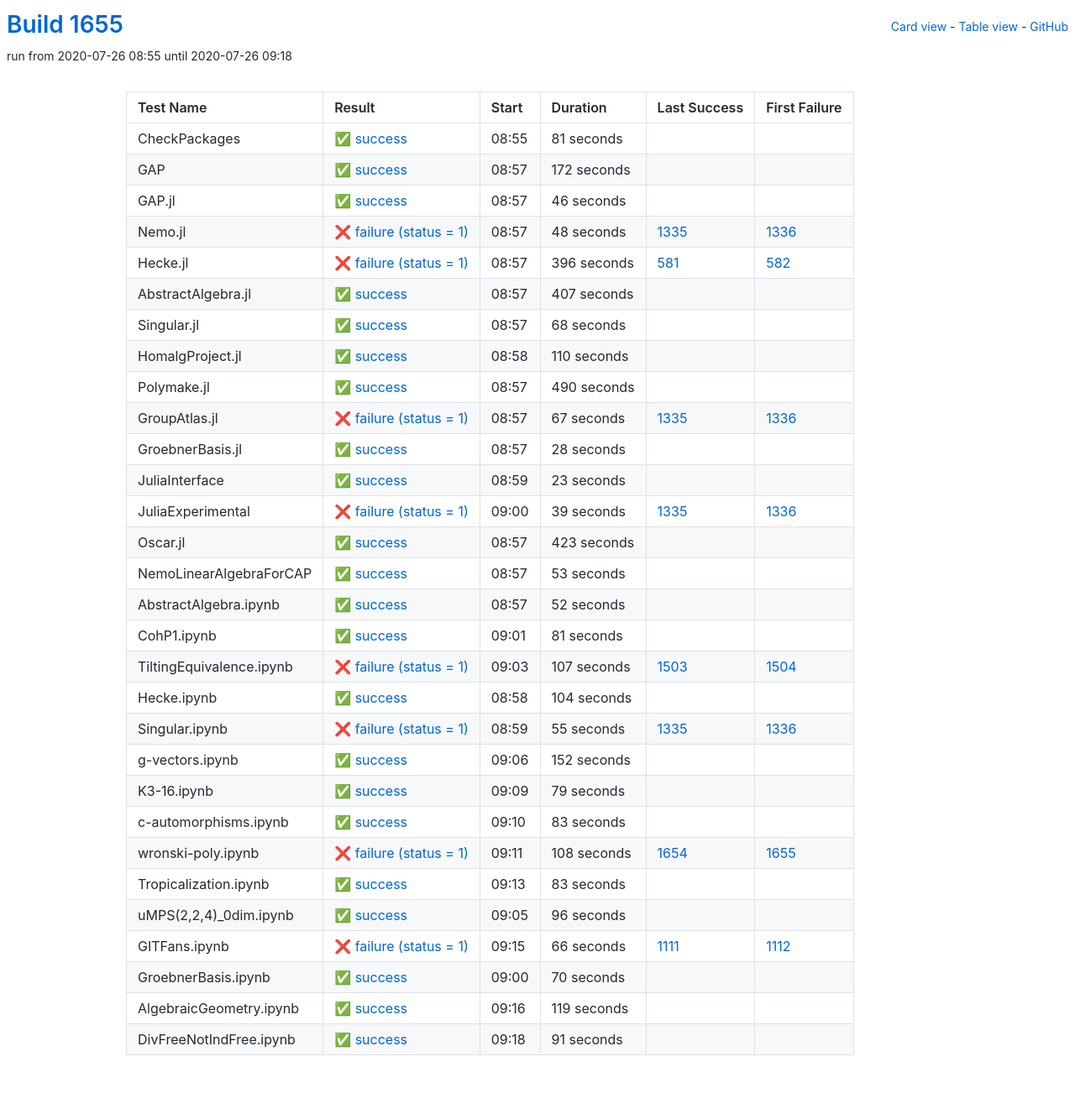
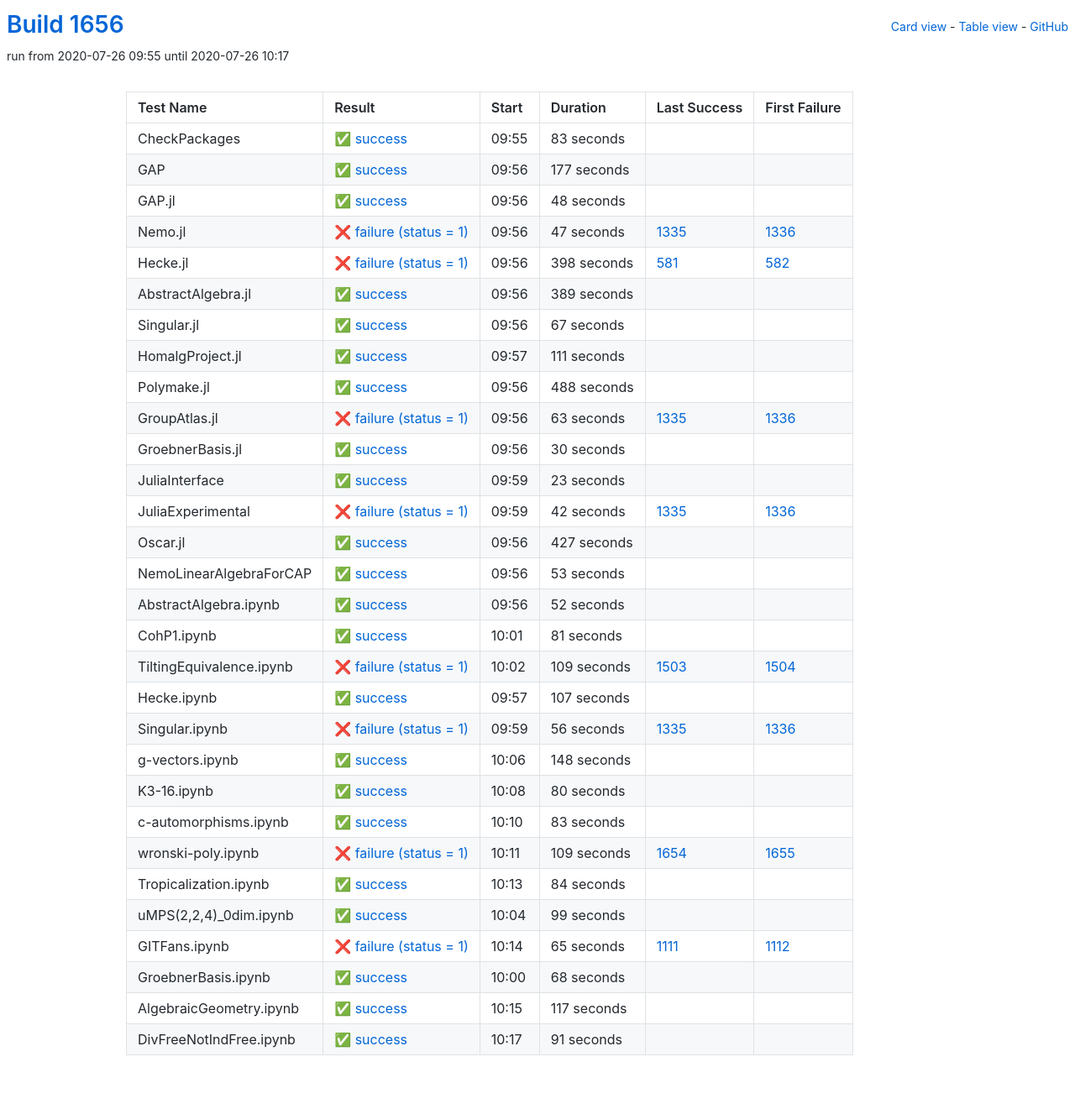
Before and after one commit to oscar-system/oscar-ci-status-1.4, a Jekyll site: the page built from table.html, in a window 1280 px wide. Shown: the whole page at 84% size. Built offline with Jekyll 4.4.1, drawn with Linux system fonts in a browser that asks for light colours.

Commit message:
Build #1656

```diff
--- a/_data/ci.yml
+++ b/_data/ci.yml
@@ -1,6 +1,6 @@
 ---
-build: 1655
-build_url: https://oscarci.mathematik.uni-kl.de/job/oscar-julia-1.4/1655/
+build: 1656
+build_url: https://oscarci.mathematik.uni-kl.de/job/oscar-julia-1.4/1656/
 job: oscar-julia-1.4
 organization: oscar-system
 repo: oscar-ci-status-1.4
@@ -8,140 +8,140 @@ repourl: https://github.com/oscar-system/oscar-ci-status-1.4
 tests:
 - name: CheckPackages
   id: checkpackages
-  log: https://oscarci.mathematik.uni-kl.de/job/oscar-julia-1.4/1655/artifact/logs/build-1655/CheckPackages.log
-  start: 2020-07-26 08:55
+  log: https://oscarci.mathematik.uni-kl.de/job/oscar-julia-1.4/1656/artifact/logs/build-1656/CheckPackages.log
+  start: 2020-07-26 09:55
   success: true
   exitcode: 0
   status: success
-  duration: 81
+  duration: 83
   last_success: false
   last_success_url:
   first_failure: false
   first_failure_url:
 - name: GAP
   id: gap
-  log: https://oscarci.mathematik.uni-kl.de/job/oscar-julia-1.4/1655/artifact/logs/build-1655/GAP.log
-  start: 2020-07-26 08:57
+  log: https://oscarci.mathematik.uni-kl.de/job/oscar-julia-1.4/1656/artifact/logs/build-1656/GAP.log
+  start: 2020-07-26 09:56
   success: true
   exitcode: 0
   status: success
-  duration: 172
+  duration: 177
   last_success: false
   last_success_url:
   first_failure: false
   first_failure_url:
 - name: GAP.jl
   id: gap-jl
-  log: https://oscarci.mathematik.uni-kl.de/job/oscar-julia-1.4/1655/artifact/logs/build-1655/GAP.jl.log
-  start: 2020-07-26 08:57
+  log: https://oscarci.mathematik.uni-kl.de/job/oscar-julia-1.4/1656/artifact/logs/build-1656/GAP.jl.log
+  start: 2020-07-26 09:56
   success: true
   exitcode: 0
   status: success
-  duration: 46
+  duration: 48
   last_success: false
   last_success_url:
   first_failure: false
   first_failure_url:
 - name: Nemo.jl
   id: nemo-jl
-  log: https://oscarci.mathematik.uni-kl.de/job/oscar-julia-1.4/1655/artifact/logs/build-1655/Nemo.jl.log
-  start: 2020-07-26 08:57
+  log: https://oscarci.mathematik.uni-kl.de/job/oscar-julia-1.4/1656/artifact/logs/build-1656/Nemo.jl.log
+  start: 2020-07-26 09:56
   success: false
   exitcode: 1
   status: failure
-  duration: 48
+  duration: 47
   last_success: 1335
   last_success_url: https://oscarci.mathematik.uni-kl.de/job/oscar-julia-1.4/1335/
   first_failure: 1336
   first_failure_url: https://oscarci.mathematik.uni-kl.de/job/oscar-julia-1.4/1336/
 - name: Hecke.jl
   id: hecke-jl
-  log: https://oscarci.mathematik.uni-kl.de/job/oscar-julia-1.4/1655/artifact/logs/build-1655/Hecke.jl.log
-  start: 2020-07-26 08:57
+  log: https://oscarci.mathematik.uni-kl.de/job/oscar-julia-1.4/1656/artifact/logs/build-1656/Hecke.jl.log
+  start: 2020-07-26 09:56
   success: false
   exitcode: 1
   status: failure
-  duration: 396
+  duration: 398
   last_success: 581
   last_success_url: https://oscarci.mathematik.uni-kl.de/job/oscar-julia-1.4/581/
   first_failure: 582
   first_failure_url: https://oscarci.mathematik.uni-kl.de/job/oscar-julia-1.4/582/
 - name: AbstractAlgebra.jl
   id: abstractalgebra-jl
-  log: https://oscarci.mathematik.uni-kl.de/job/oscar-julia-1.4/1655/artifact/logs/build-1655/AbstractAlgebra.jl.log
-  start: 2020-07-26 08:57
+  log: https://oscarci.mathematik.uni-kl.de/job/oscar-julia-1.4/1656/artifact/logs/build-1656/AbstractAlgebra.jl.log
+  start: 2020-07-26 09:56
   success: true
   exitcode: 0
   status: success
-  duration: 407
+  duration: 389
   last_success: false
   last_success_url:
   first_failure: false
   first_failure_url:
 - name: Singular.jl
   id: singular-jl
-  log: https://oscarci.mathematik.uni-kl.de/job/oscar-julia-1.4/1655/artifact/logs/build-1655/Singular.jl.log
-  start: 2020-07-26 08:57
+  log: https://oscarci.mathematik.uni-kl.de/job/oscar-julia-1.4/1656/artifact/logs/build-1656/Singular.jl.log
+  start: 2020-07-26 09:56
   success: true
   exitcode: 0
   status: success
-  duration: 68
+  duration: 67
   last_success: false
   last_success_url:
   first_failure: false
   first_failure_url:
 - name: HomalgProject.jl
   id: homalgproject-jl
-  log: https://oscarci.mathematik.uni-kl.de/job/oscar-julia-1.4/1655/artifact/logs/build-1655/HomalgProject.jl.log
-  start: 2020-07-26 08:58
+  log: https://oscarci.mathematik.uni-kl.de/job/oscar-julia-1.4/1656/artifact/logs/build-1656/HomalgProject.jl.log
+  start: 2020-07-26 09:57
   success: true
   exitcode: 0
   status: success
-  duration: 110
+  duration: 111
   last_success: false
   last_success_url:
   first_failure: false
   first_failure_url:
 - name: Polymake.jl
   id: polymake-jl
-  log: https://oscarci.mathematik.uni-kl.de/job/oscar-julia-1.4/1655/artifact/logs/build-1655/Polymake.jl.log
-  start: 2020-07-26 08:57
+  log: https://oscarci.mathematik.uni-kl.de/job/oscar-julia-1.4/1656/artifact/logs/build-1656/Polymake.jl.log
+  start: 2020-07-26 09:56
   success: true
   exitcode: 0
   status: success
-  duration: 490
+  duration: 488
   last_success: false
   last_success_url:
   first_failure: false
   first_failure_url:
 - name: GroupAtlas.jl
   id: groupatlas-jl
-  log: https://oscarci.mathematik.uni-kl.de/job/oscar-julia-1.4/1655/artifact/logs/build-1655/GroupAtlas.jl.log
-  start: 2020-07-26 08:57
+  log: https://oscarci.mathematik.uni-kl.de/job/oscar-julia-1.4/1656/artifact/logs/build-1656/GroupAtlas.jl.log
+  start: 2020-07-26 09:56
   success: false
   exitcode: 1
   status: failure
-  duration: 67
+  duration: 63
   last_success: 1335
   last_success_url: https://oscarci.mathematik.uni-kl.de/job/oscar-julia-1.4/1335/
   first_failure: 1336
   first_failure_url: https://oscarci.mathematik.uni-kl.de/job/oscar-julia-1.4/1336/
 - name: GroebnerBasis.jl
   id: groebnerbasis-jl
-  log: https://oscarci.mathematik.uni-kl.de/job/oscar-julia-1.4/1655/artifact/logs/build-1655/GroebnerBasis.jl.log
-  start: 2020-07-26 08:57
+  log: https://oscarci.mathematik.uni-kl.de/job/oscar-julia-1.4/1656/artifact/logs/build-1656/GroebnerBasis.jl.log
+  start: 2020-07-26 09:56
   success: true
   exitcode: 0
   status: success
-  duration: 28
+  duration: 30
   last_success: false
   last_success_url:
   first_failure: false
   first_failure_url:
 - name: JuliaInterface
   id: juliainterface
-  log: https://oscarci.mathematik.uni-kl.de/job/oscar-julia-1.4/1655/artifact/logs/build-1655/JuliaInterface.log
-  start: 2020-07-26 08:59
+  log: https://oscarci.mathematik.uni-kl.de/job/oscar-julia-1.4/1656/artifact/logs/build-1656/JuliaInterface.log
+  start: 2020-07-26 09:59
   success: true
   exitcode: 0
   status: success
@@ -152,32 +152,32 @@ tests:
   first_failure_url:
 - name: JuliaExperimental
   id: juliaexperimental
-  log: https://oscarci.mathematik.uni-kl.de/job/oscar-julia-1.4/1655/artifact/logs/build-1655/JuliaExperimental.log
-  start: 2020-07-26 09:00
+  log: https://oscarci.mathematik.uni-kl.de/job/oscar-julia-1.4/1656/artifact/logs/build-1656/JuliaExperimental.log
+  start: 2020-07-26 09:59
   success: false
   exitcode: 1
   status: failure
-  duration: 39
+  duration: 42
   last_success: 1335
   last_success_url: https://oscarci.mathematik.uni-kl.de/job/oscar-julia-1.4/1335/
   first_failure: 1336
   first_failure_url: https://oscarci.mathematik.uni-kl.de/job/oscar-julia-1.4/1336/
 - name: Oscar.jl
   id: oscar-jl
-  log: https://oscarci.mathematik.uni-kl.de/job/oscar-julia-1.4/1655/artifact/logs/build-1655/Oscar.jl.log
-  start: 2020-07-26 08:57
+  log: https://oscarci.mathematik.uni-kl.de/job/oscar-julia-1.4/1656/artifact/logs/build-1656/Oscar.jl.log
+  start: 2020-07-26 09:56
   success: true
   exitcode: 0
   status: success
-  duration: 423
+  duration: 427
   last_success: false
   last_success_url:
   first_failure: false
   first_failure_url:
 - name: NemoLinearAlgebraForCAP
   id: nemolinearalgebraforcap
-  log: https://oscarci.mathematik.uni-kl.de/job/oscar-julia-1.4/1655/artifact/logs/build-1655/NemoLinearAlgebraForCAP.log
-  start: 2020-07-26 08:57
+  log: https://oscarci.mathematik.uni-kl.de/job/oscar-julia-1.4/1656/artifact/logs/build-1656/NemoLinearAlgebraForCAP.log
+  start: 2020-07-26 09:56
   success: true
   exitcode: 0
   status: success
@@ -188,8 +188,8 @@ tests:
   first_failure_url:
 - name: AbstractAlgebra.ipynb
   id: abstractalgebra-ipynb
-  log: https://oscarci.mathematik.uni-kl.de/job/oscar-julia-1.4/1655/artifact/logs/build-1655/AbstractAlgebra.ipynb.log
-  start: 2020-07-26 08:57
+  log: https://oscarci.mathematik.uni-kl.de/job/oscar-julia-1.4/1656/artifact/logs/build-1656/AbstractAlgebra.ipynb.log
+  start: 2020-07-26 09:56
   success: true
   exitcode: 0
   status: success
@@ -200,8 +200,8 @@ tests:
   first_failure_url:
 - name: CohP1.ipynb
   id: cohp1-ipynb
-  log: https://oscarci.mathematik.uni-kl.de/job/oscar-julia-1.4/1655/artifact/logs/build-1655/CohP1.ipynb.log
-  start: 2020-07-26 09:01
+  log: https://oscarci.mathematik.uni-kl.de/job/oscar-julia-1.4/1656/artifact/logs/build-1656/CohP1.ipynb.log
+  start: 2020-07-26 10:01
   success: true
   exitcode: 0
   status: success
@@ -212,68 +212,68 @@ tests:
   first_failure_url:
 - name: TiltingEquivalence.ipynb
   id: tiltingequivalence-ipynb
-  log: https://oscarci.mathematik.uni-kl.de/job/oscar-julia-1.4/1655/artifact/logs/build-1655/TiltingEquivalence.ipynb.log
-  start: 2020-07-26 09:03
+  log: https://oscarci.mathematik.uni-kl.de/job/oscar-julia-1.4/1656/artifact/logs/build-1656/TiltingEquivalence.ipynb.log
+  start: 2020-07-26 10:02
   success: false
   exitcode: 1
   status: failure
-  duration: 107
+  duration: 109
   last_success: 1503
   last_success_url: https://oscarci.mathematik.uni-kl.de/job/oscar-julia-1.4/1503/
   first_failure: 1504
   first_failure_url: https://oscarci.mathematik.uni-kl.de/job/oscar-julia-1.4/1504/
 - name: Hecke.ipynb
   id: hecke-ipynb
-  log: https://oscarci.mathematik.uni-kl.de/job/oscar-julia-1.4/1655/artifact/logs/build-1655/Hecke.ipynb.log
-  start: 2020-07-26 08:58
+  log: https://oscarci.mathematik.uni-kl.de/job/oscar-julia-1.4/1656/artifact/logs/build-1656/Hecke.ipynb.log
+  start: 2020-07-26 09:57
   success: true
   exitcode: 0
   status: success
-  duration: 104
+  duration: 107
   last_success: false
   last_success_url:
   first_failure: false
   first_failure_url:
 - name: Singular.ipynb
   id: singular-ipynb
-  log: https://oscarci.mathematik.uni-kl.de/job/oscar-julia-1.4/1655/artifact/logs/build-1655/Singular.ipynb.log
-  start: 2020-07-26 08:59
+  log: https://oscarci.mathematik.uni-kl.de/job/oscar-julia-1.4/1656/artifact/logs/build-1656/Singular.ipynb.log
+  start: 2020-07-26 09:59
   success: false
   exitcode: 1
   status: failure
-  duration: 55
+  duration: 56
   last_success: 1335
   last_success_url: https://oscarci.mathematik.uni-kl.de/job/oscar-julia-1.4/1335/
   first_failure: 1336
   first_failure_url: https://oscarci.mathematik.uni-kl.de/job/oscar-julia-1.4/1336/
 - name: g-vectors.ipynb
   id: g-vectors-ipynb
-  log: https://oscarci.mathematik.uni-kl.de/job/oscar-julia-1.4/1655/artifact/logs/build-1655/g-vectors.ipynb.log
-  start: 2020-07-26 09:06
+  log: https://oscarci.mathematik.uni-kl.de/job/oscar-julia-1.4/1656/artifact/logs/build-1656/g-vectors.ipynb.log
+  start: 2020-07-26 10:06
   success: true
   exitcode: 0
   status: success
-  duration: 152
+  duration: 148
   last_success: false
   last_success_url:
   first_failure: false
   first_failure_url:
 - name: K3-16.ipynb
   id: k3-16-ipynb
-  log: https://oscarci.mathematik.uni-kl.de/job/oscar-julia-1.4/1655/artifact/logs/build-1655/K3-16.ipynb.log
-  start: 2020-07-26 09:09
+  log: https://oscarci.mathematik.uni-kl.de/job/oscar-julia-1.4/1656/artifact/logs/build-1656/K3-16.ipynb.log
+  start: 2020-07-26 10:08
   success: true
   exitcode: 0
   status: success
-  duration: 79
+  duration: 80
   last_success: false
   last_success_url:
   first_failure: false
   first_failure_url:
 - name: c-automorphisms.ipynb
   id: c-automorphisms-ipynb
-  log: https://oscarci.mathematik.uni-kl.de/job/oscar-julia-1.4/1655/artifact/logs/build-1655/c-automorphisms.ipynb.log
-  start: 2020-07-26 09:10
+  log: https://oscarci.mathematik.uni-kl.de/job/oscar-julia-1.4/1656/artifact/logs/build-1656/c-automorphisms.ipynb.log
+  start: 2020-07-26 10:10
   success: true
   exitcode: 0
   status: success
@@ -284,80 +284,80 @@ tests:
   first_failure_url:
 - name: wronski-poly.ipynb
   id: wronski-poly-ipynb
-  log: https://oscarci.mathematik.uni-kl.de/job/oscar-julia-1.4/1655/artifact/logs/build-1655/wronski-poly.ipynb.log
-  start: 2020-07-26 09:11
+  log: https://oscarci.mathematik.uni-kl.de/job/oscar-julia-1.4/1656/artifact/logs/build-1656/wronski-poly.ipynb.log
+  start: 2020-07-26 10:11
   success: false
   exitcode: 1
   status: failure
-  duration: 108
+  duration: 109
   last_success: 1654
   last_success_url: https://oscarci.mathematik.uni-kl.de/job/oscar-julia-1.4/1654/
   first_failure: 1655
   first_failure_url: https://oscarci.mathematik.uni-kl.de/job/oscar-julia-1.4/1655/
 - name: Tropicalization.ipynb
   id: tropicalization-ipynb
-  log: https://oscarci.mathematik.uni-kl.de/job/oscar-julia-1.4/1655/artifact/logs/build-1655/Tropicalization.ipynb.log
-  start: 2020-07-26 09:13
+  log: https://oscarci.mathematik.uni-kl.de/job/oscar-julia-1.4/1656/artifact/logs/build-1656/Tropicalization.ipynb.log
+  start: 2020-07-26 10:13
   success: true
   exitcode: 0
   status: success
-  duration: 83
+  duration: 84
   last_success: false
   last_success_url:
   first_failure: false
   first_failure_url:
 - name: uMPS(2,2,4)_0dim.ipynb
   id: umps-2-2-4-0dim-ipynb
-  log: https://oscarci.mathematik.uni-kl.de/job/oscar-julia-1.4/1655/artifact/logs/build-1655/uMPS-2-2-4-_0dim.ipynb.log
-  start: 2020-07-26 09:05
+  log: https://oscarci.mathematik.uni-kl.de/job/oscar-julia-1.4/1656/artifact/logs/build-1656/uMPS-2-2-4-_0dim.ipynb.log
+  start: 2020-07-26 10:04
   success: true
   exitcode: 0
   status: success
-  duration: 96
+  duration: 99
   last_success: false
   last_success_url:
   first_failure: false
   first_failure_url:
 - name: GITFans.ipynb
   id: gitfans-ipynb
-  log: https://oscarci.mathematik.uni-kl.de/job/oscar-julia-1.4/1655/artifact/logs/build-1655/GITFans.ipynb.log
-  start: 2020-07-26 09:15
+  log: https://oscarci.mathematik.uni-kl.de/job/oscar-julia-1.4/1656/artifact/logs/build-1656/GITFans.ipynb.log
+  start: 2020-07-26 10:14
   success: false
   exitcode: 1
   status: failure
-  duration: 66
+  duration: 65
   last_success: 1111
   last_success_url: https://oscarci.mathematik.uni-kl.de/job/oscar-julia-1.4/1111/
   first_failure: 1112
   first_failure_url: https://oscarci.mathematik.uni-kl.de/job/oscar-julia-1.4/1112/
 - name: GroebnerBasis.ipynb
   id: groebnerbasis-ipynb
-  log: https://oscarci.mathematik.uni-kl.de/job/oscar-julia-1.4/1655/artifact/logs/build-1655/GroebnerBasis.ipynb.log
-  start: 2020-07-26 09:00
+  log: https://oscarci.mathematik.uni-kl.de/job/oscar-julia-1.4/1656/artifact/logs/build-1656/GroebnerBasis.ipynb.log
+  start: 2020-07-26 10:00
   success: true
   exitcode: 0
   status: success
-  duration: 70
+  duration: 68
   last_success: false
   last_success_url:
   first_failure: false
   first_failure_url:
 - name: AlgebraicGeometry.ipynb
   id: algebraicgeometry-ipynb
-  log: https://oscarci.mathematik.uni-kl.de/job/oscar-julia-1.4/1655/artifact/logs/build-1655/AlgebraicGeometry.ipynb.log
-  start: 2020-07-26 09:16
+  log: https://oscarci.mathematik.uni-kl.de/job/oscar-julia-1.4/1656/artifact/logs/build-1656/AlgebraicGeometry.ipynb.log
+  start: 2020-07-26 10:15
   success: true
   exitcode: 0
   status: success
-  duration: 119
+  duration: 117
   last_success: false
   last_success_url:
   first_failure: false
   first_failure_url:
 - name: DivFreeNotIndFree.ipynb
   id: divfreenotindfree-ipynb
-  log: https://oscarci.mathematik.uni-kl.de/job/oscar-julia-1.4/1655/artifact/logs/build-1655/DivFreeNotIndFree.ipynb.log
-  start: 2020-07-26 09:18
+  log: https://oscarci.mathematik.uni-kl.de/job/oscar-julia-1.4/1656/artifact/logs/build-1656/DivFreeNotIndFree.ipynb.log
+  start: 2020-07-26 10:17
   success: true
   exitcode: 0
   status: success
```
Also changed, not shown: README.md.
